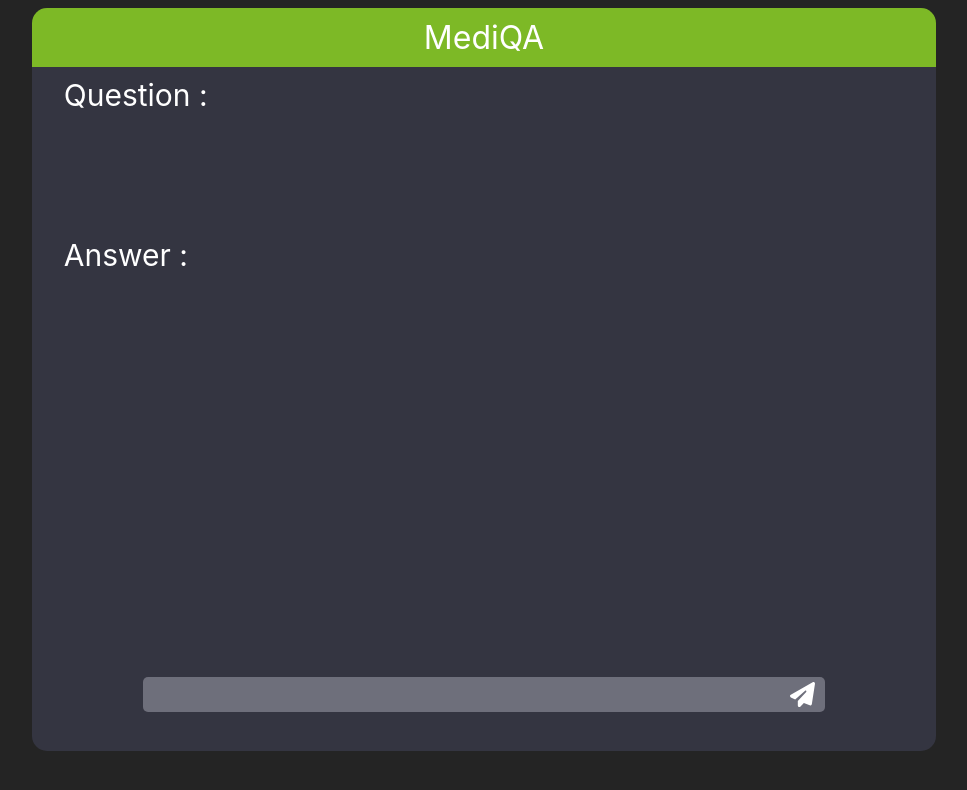
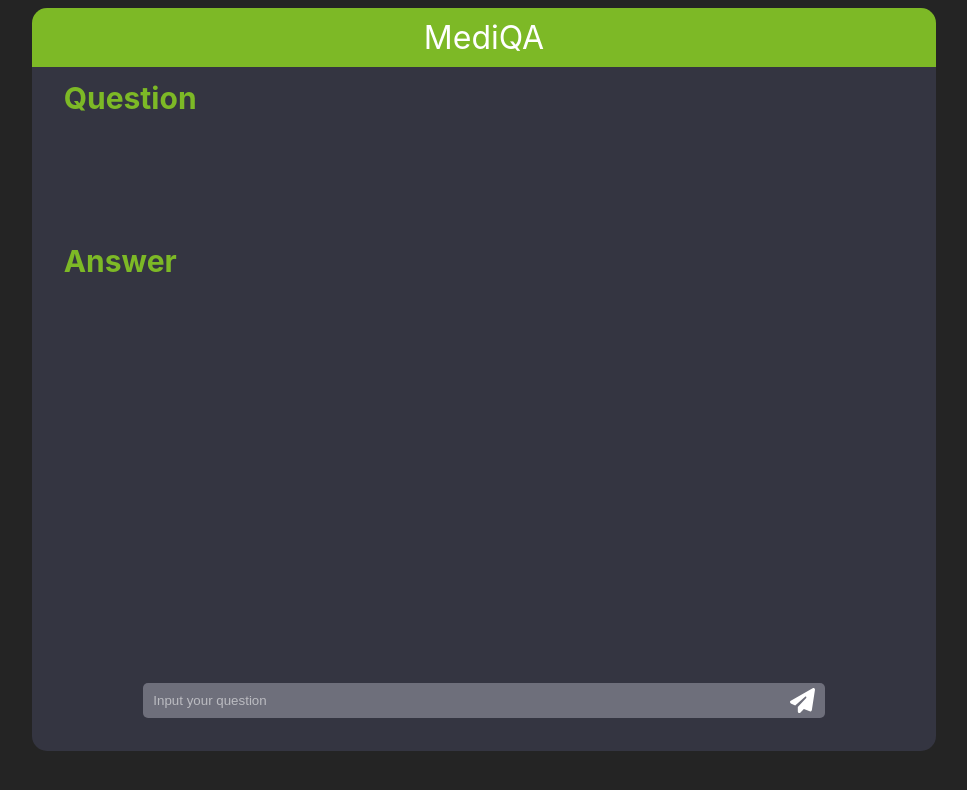
Before and after one commit to ZyKaiyZ/MediQA, a Vue app in the folder MediQA-Frontend/: page / in a window 1280 px wide. Shown: the top 790 px of the page, without its empty margins (156-1123 px from the left). Built offline with nearby package versions, Linux system fonts and the light colour scheme.

Commit message:
Feat: Update ask API

```diff
--- a/MediQA-Frontend/src/components/Body.vue
+++ b/MediQA-Frontend/src/components/Body.vue
@@ -1,24 +1,48 @@
 <script setup>
+import { ref } from 'vue';
 import axios from 'axios';
+import { baseUrl } from '../main';
 
+let question = ref('');
+let answer = ref('');
+let inputQuestion = ref('');
+
+const UpdateQuestionAndAnswer = () => {
+    question.value = inputQuestion.value;
+    getAnswer();
+}
+
+const getAnswer = async () => {
+    try {
+        const response = await axios.get(`${ baseUrl }/ask`, {
+            params: {
+                question: question.value,
+            },
+        });
+        answer.value = response.data.answer;
+    } catch (error) {
+        console.error('Error fetching answer:', error);
+    }
+}
 </script>
 <template>
     <div class="main-body">
         <div class="question">
-            Question :
+            <p class="title">Question</p>
+            <p class="text">{{ question }}</p>
         </div>
         <div class="answer">
-            Answer :
+            <p class="title">Answer</p>
+            <p class="text">{{ answer }}</p>
         </div>
         <div class="prompt-area">
-            <input type="text" name="input" class="input-prompt">
-            <font-awesome-icon icon="fa-solid fa-paper-plane" class="send-btn"/>
+            <input v-model="inputQuestion" type="text" name="input" class="input-prompt" placeholder="Input your question">
+            <font-awesome-icon icon="fa-solid fa-paper-plane" class="send-btn" @click="UpdateQuestionAndAnswer"/>
         </div>
     </div>
 </template>
 <style scoped>
     .main-body {
-        display: inherit;
         margin: auto;
         padding: 10px;
         color: white;
@@ -43,6 +67,18 @@
         width: 95%;
         height: 20vh;
     }
+    .title{
+        color: #7db926;
+        font-weight: bold;
+        font-size: 30px;
+        margin-top: 3px;
+        margin-bottom: 7px;
+    }
+    .text{
+        font-size: 20px;
+        margin-top: 3px;
+        margin-bottom: 3px;
+    }
 
     .prompt-area{
         display: flex;
@@ -64,6 +100,10 @@
         width: 70%;
     }
 
+    .input-prompt::placeholder{
+        color: rgba(255, 255, 255, 0.534);
+    }
+
     .send-btn{
         background-color: rgba(125, 125, 138, 0.8);
         border-radius: 0px 5px 5px 0px;
@@ -80,8 +120,3 @@
         transform: translateX(0.5px);
     }
 </style>
-
-<div class="inputWithin">
-    <input type="text" class=" inputPaddingRight" placeholder="right button">
-    <button class="btn">button</button>
-  </div>
--- a/MediQA-Frontend/src/main.js
+++ b/MediQA-Frontend/src/main.js
@@ -9,7 +9,7 @@
 
 library.add(fas, far, fab);
 
-export const baseUrl = "http://localhost/api";
+export const baseUrl = "http://localhost:5000/api";
 
 createApp(App)
 .component('font-awesome-icon', FontAwesomeIcon)
```
